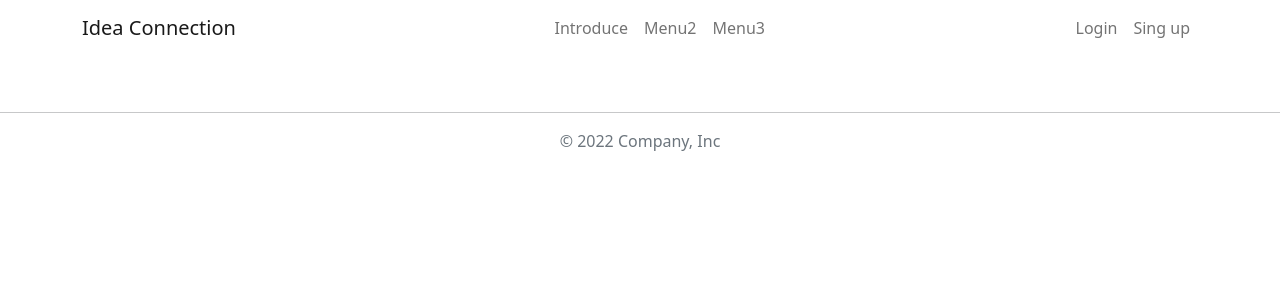
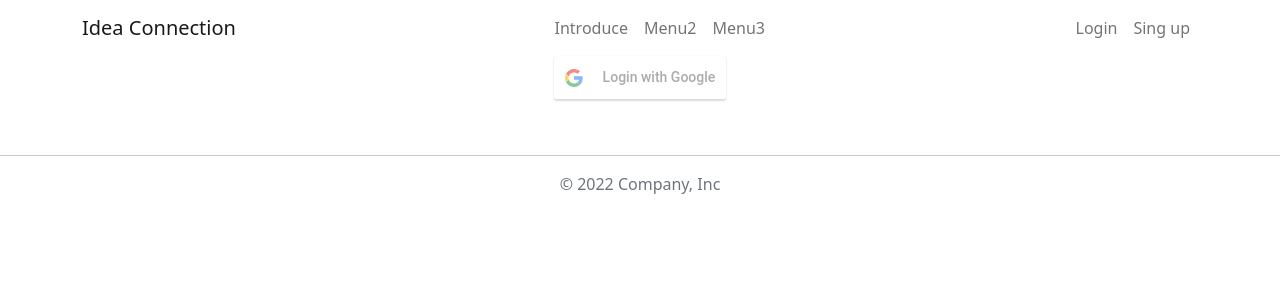
Before and after one commit to Solution-Challenge-Front/isgood, a React (Create React App) app: page /login_google in a window 1280 px wide. Shown: the top 300 px of the page. Built offline with nearby package versions, Linux system fonts and the light colour scheme.

Commit message:
구글 oauth 일단 적용

```diff
--- a/package.json
+++ b/package.json
@@ -12,6 +12,7 @@
     "react": "^18.2.0",
     "react-bootstrap": "^2.7.2",
     "react-dom": "^18.2.0",
+    "react-google-login": "^5.2.2",
     "react-router-dom": "^6.8.1",
     "react-scripts": "5.0.1",
     "web-vitals": "^2.1.4"
--- a/src/App.js
+++ b/src/App.js
@@ -8,6 +8,7 @@ import Signup2 from "./page/Signup/Signup2";
 import Profile from "./page/profile/profile";
 import Login from "./page/Login/Login";
 import Posts from "./page/Posts/posts.js";
+import LoginGoogle from "./page/Login/google_oauth/oauth_login";
 
 import subject from "./subject.js";
 
@@ -54,6 +55,7 @@ function App() {
         <Route path="/posts_create" element={<PostCreate />} />
         <Route path="/posts_update" element={<PostCreate />} />
         <Route path="/posts_detail" element={<PostDetail />} />
+        <Route path="/login_google" element={<LoginGoogle />} />
       </Routes>
 
       <footer className="py-3 my-4">
--- a/src/page/Login/Login.js
+++ b/src/page/Login/Login.js
@@ -11,6 +11,7 @@ function Login(){
 
     let[id, get_id] = useState('');
     let[password, get_password] = useState('');
+    let navigate = useNavigate();
     useEffect(()=>{
         AOS.init({duration: 2000});
     },[])
@@ -37,6 +38,7 @@ function Login(){
                         </Col>
                     </Form.Group>
                     <Button variant="secondary" className='Login_button'>Login</Button>
+                    <Button onClick={()=>{ navigate('/login_google') }} variant="secondary" className='Login_button'>googleLogin</Button>
                 </Container>
             </div>
         </div>
--- /dev/null
+++ b/src/page/Login/google_oauth/oauth_login.js
@@ -0,0 +1,40 @@
+import React from 'react';
+import { GoogleLogin } from 'react-google-login';
+
+
+function LoginGoogle(props) {
+
+  const clientId =
+    "559317559091-0pcmafcfn0tf1vuljnsdqfb0ues7a6t7.apps.googleusercontent.com";
+
+  async function onSuccess(res) {
+    const profile = res.getBasicProfile();
+    const userdata = {
+      email: profile.getEmail(),
+      image: profile.getImageUrl(),
+      name: profile.getName(),
+    };
+    // 로그인 성공 후 실행하기 원하는 코드 작성.
+
+  }
+
+  const onFailure = (res) => {
+    alert("구글 로그인에 실패하였습니다");
+    console.log("err", res);
+  };
+
+  return (
+    <div>
+      <GoogleLogin
+        className="google-button"
+        clientId={clientId}
+        buttonText="Login with Google" // 버튼에 뜨는 텍스트
+        onSuccess={onSuccess}
+        onFailure={onFailure}
+        cookiePolicy={"single_host_origin"}
+      />
+    </div>
+  );
+}
+
+export default LoginGoogle;
```
Also changed, not shown: 1 other file (tests, documents, lock files or other folders).
